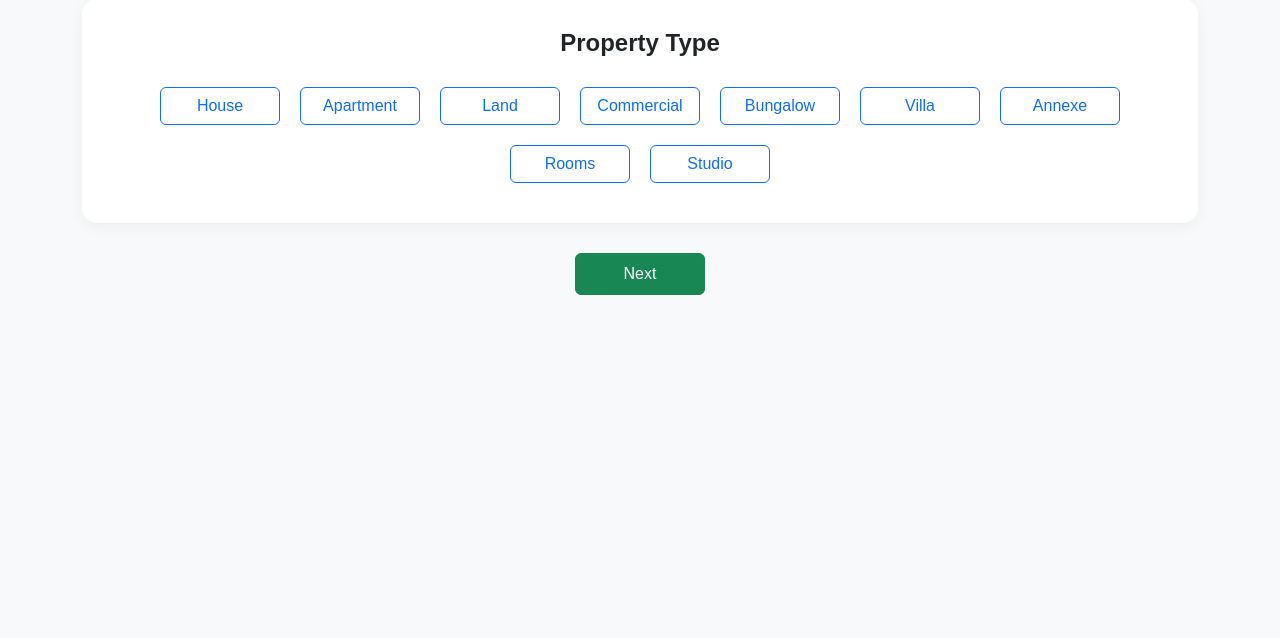
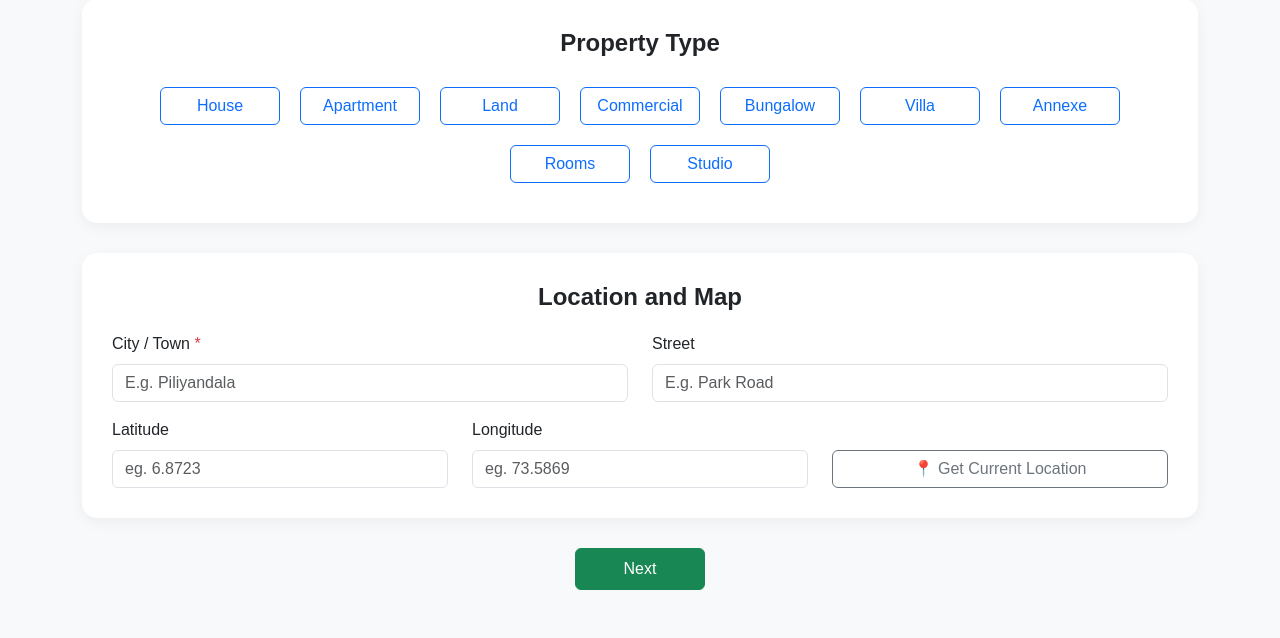
Before and after one commit to Tharusha-Randunu/Real-Estate-Listings-Platform, a Django app: page /list-property/ in a window 1280 px wide. Shown: the part 539-1177 px from the top of the page. Before the commit the page ends 834 px from the top, so only its background shows below. Run offline with Django 5.2, Linux system fonts and the light colour scheme.

Commit message:
Add location to property listing form

```diff
--- a/home/templates/home/list_property.html
+++ b/home/templates/home/list_property.html
@@ -81,6 +81,35 @@
             </div>
         </div>
 
+        <!-- Location and Map Section -->
+        <div class="section">
+            <h4 class="text-center">Location and Map</h4>
+            <div class="row mb-3">
+                <div class="col-md-6">
+                    <label for="city" class="form-label">City / Town <span class="text-danger">*</span></label>
+                    <input type="text" class="form-control" id="city" placeholder="E.g. Piliyandala">
+                </div>
+                <div class="col-md-6">
+                    <label for="street" class="form-label">Street</label>
+                    <input type="text" class="form-control" id="street" placeholder="E.g. Park Road">
+                </div>
+            </div>
+
+            <div class="row">
+                <div class="col-md-4">
+                    <label for="latitude" class="form-label">Latitude</label>
+                    <input type="text" class="form-control" id="latitude" placeholder="eg. 6.8723">
+                </div>
+                <div class="col-md-4">
+                    <label for="longitude" class="form-label">Longitude</label>
+                    <input type="text" class="form-control" id="longitude" placeholder="eg. 73.5869">
+                </div>
+                <div class="col-md-4 d-flex align-items-end">
+                    <button class="btn btn-outline-secondary w-100" type="button">📍 Get Current Location</button>
+                </div>
+            </div>
+        </div>
+
         <!-- Submit Button -->
         <div class="text-center">
             <button class="btn btn-success px-5 py-2">Next</button>
```
